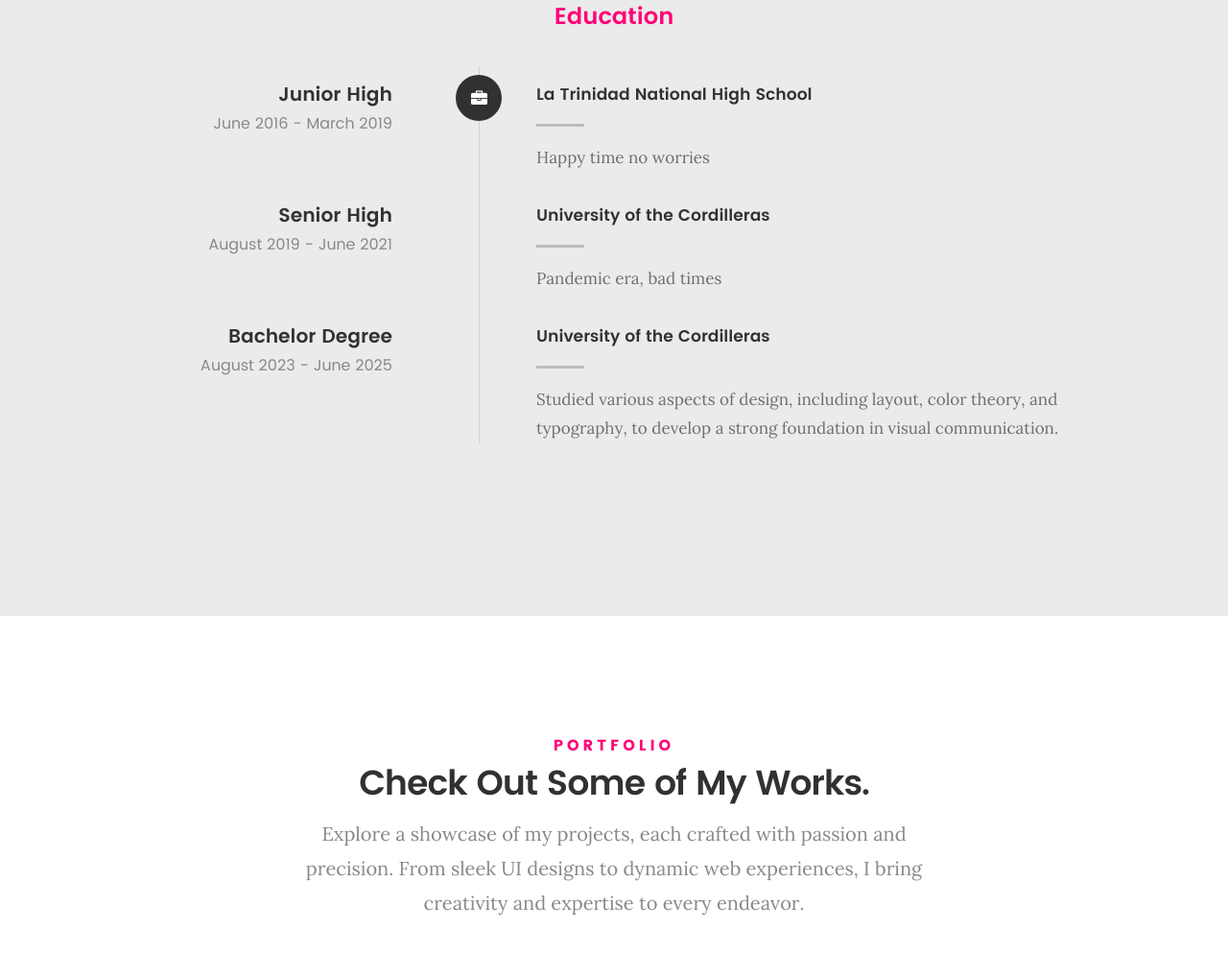
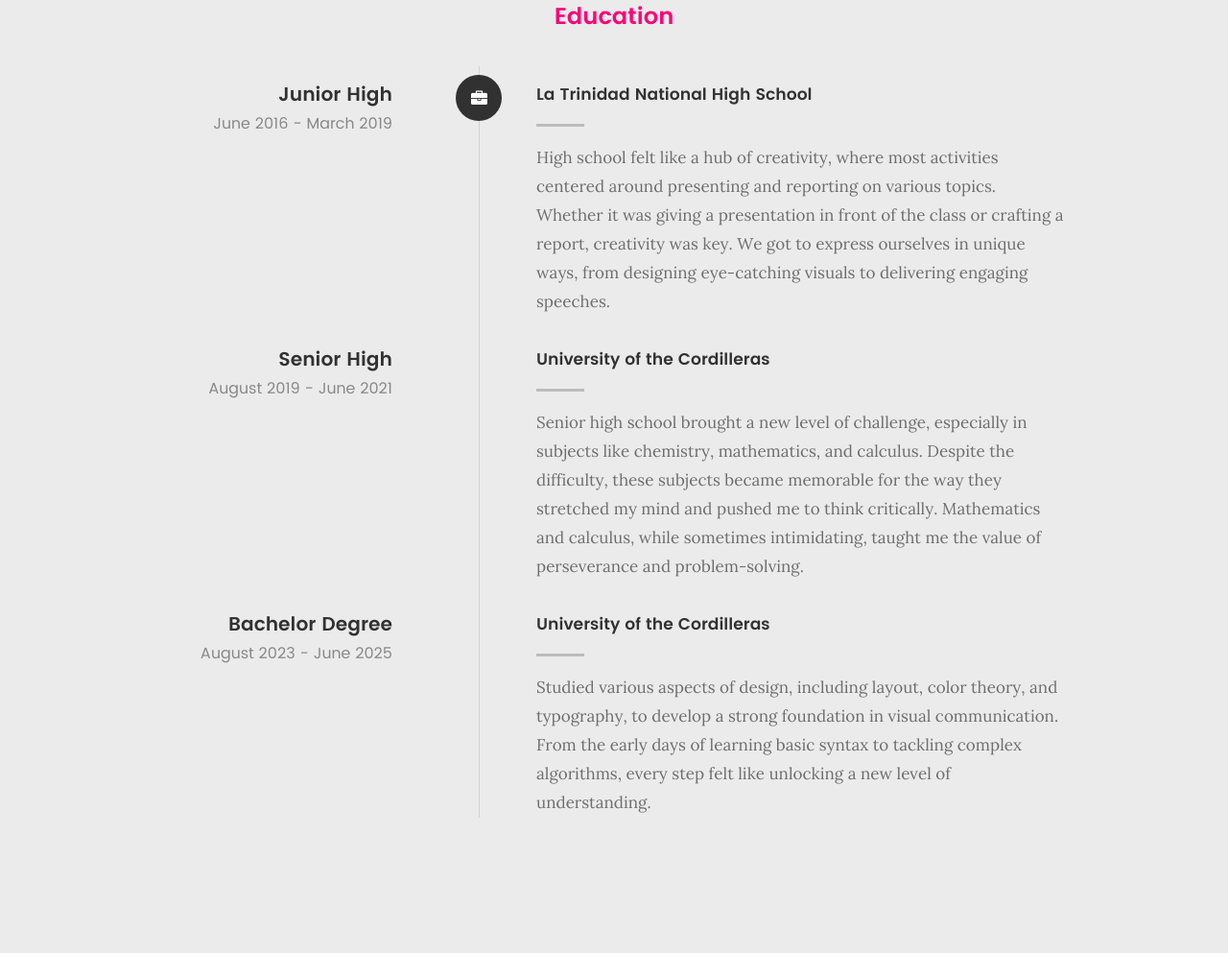
Before and after one commit to Alvic001/Alvic001.github.io, a plain HTML site: page index.html in a window 1280 px wide. Shown: the part 3233-4226 px from the top of the page at 96% size. Drawn offline with Linux system fonts and the light colour scheme; files whose address does not match are found by name.

Commit message:
Final Project

```diff
--- a/index.html
+++ b/index.html
@@ -1,4 +1,4 @@
-<!DOCTYPE html>
+ <!DOCTYPE html>
 <!--[if IE 8 ]><html class="no-js oldie ie8" lang="en"> <![endif]-->
 <!--[if IE 9 ]><html class="no-js oldie ie9" lang="en"> <![endif]-->
 <!--[if (gte IE 9)|!(IE)]><!--><html class="no-js" lang="en"> <!--<![endif]-->
@@ -308,7 +308,7 @@
 
 	   				<div class="timeline-content">
 	   					<h4>La Trinidad National High School</h4>
-	   					<p>Happy time no worries</p>
+	   					<p>High school felt like a hub of creativity, where most activities centered around presenting and reporting on various topics. Whether it was giving a presentation in front of the class or crafting a report, creativity was key. We got to express ourselves in unique ways, from designing eye-catching visuals to delivering engaging speeches.</p>
 	   				</div>
 
 				<div class="timeline-header">
@@ -318,7 +318,7 @@
 
 				<div class="timeline-content">
 					<h4>University of the Cordilleras</h4>
-					<p>Pandemic era, bad times</p>
+					<p>Senior high school brought a new level of challenge, especially in subjects like chemistry, mathematics, and calculus. Despite the difficulty, these subjects became memorable for the way they stretched my mind and pushed me to think critically. Mathematics and calculus, while sometimes intimidating, taught me the value of perseverance and problem-solving.</p>
 				</div>
 
 				</div>
@@ -330,7 +330,7 @@
 
 	   				<div class="timeline-content">
 	   					<h4>University of the Cordilleras</h4>
-	   					<p>Studied various aspects of design, including layout, color theory, and typography, to develop a strong foundation in visual communication.</p>
+	   					<p>Studied various aspects of design, including layout, color theory, and typography, to develop a strong foundation in visual communication. From the early days of learning basic syntax to tackling complex algorithms, every step felt like unlocking a new level of understanding. </p>
 	   				</div>
 	   			</div> <!-- /timeline-block -->
 
```
